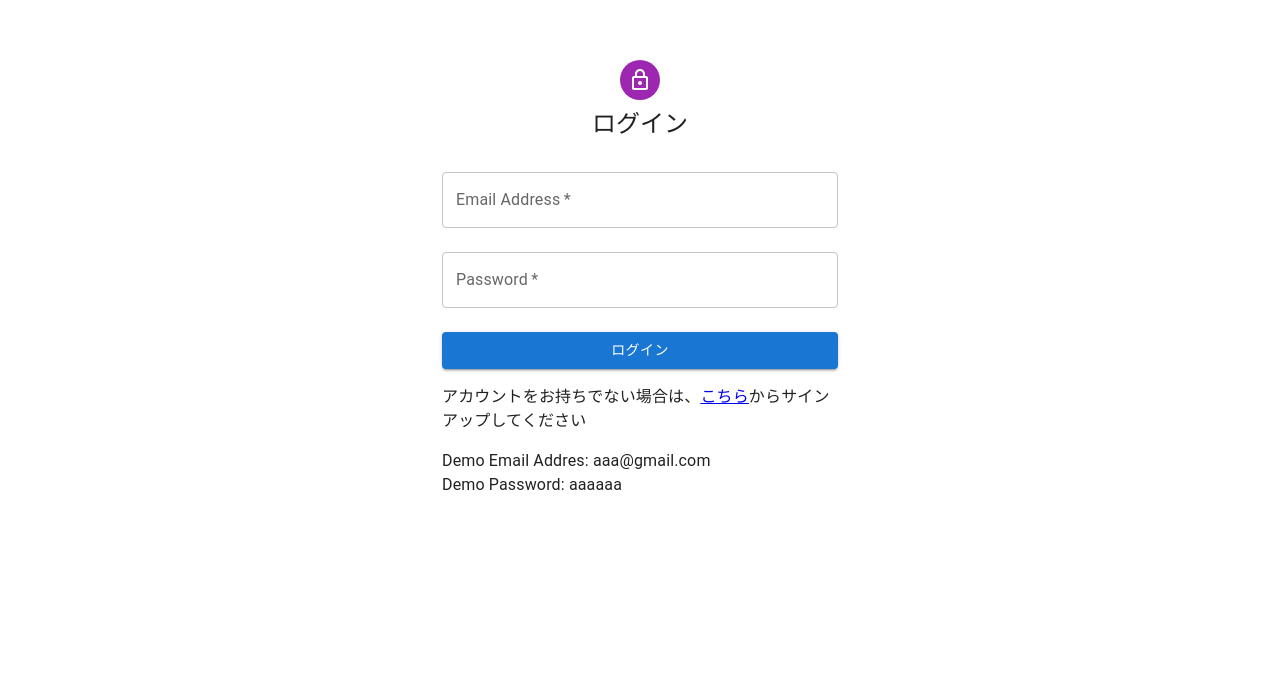
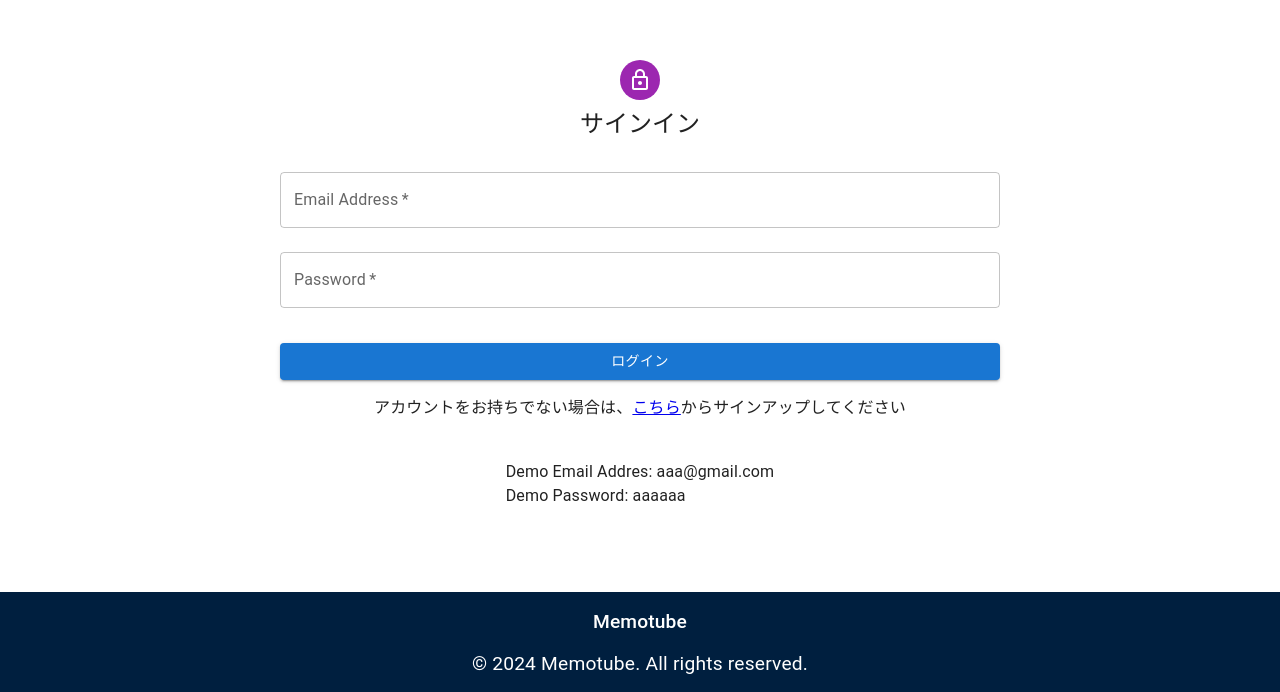
Before and after one commit to yosh-25/api-tiral, a Next.js app: page /signin in a window 1280 px wide. Shown: the part 108-800 px from the top of the page. Built offline with nearby package versions, Linux system fonts and the light colour scheme; no server answers.

Commit message:
improve readbility of the code

```diff
--- a/src/app/components/Footer.tsx
+++ b/src/app/components/Footer.tsx
@@ -10,9 +10,9 @@ const Footer = () => {
     <Box
       component="footer"
       sx={{
-        position: isSearchPage? 'fixed': null,
-        bottom: isSearchPage? '0' : null,
-        height: isSearchPage? '10vh': null,
+        position: 'fixed',
+        bottom: '0',
+        height: { xs:"85px", md:'100px'},
         width: '100%',
         display: 'flex',
         flexDirection: 'column',
--- a/src/app/layout.tsx
+++ b/src/app/layout.tsx
@@ -14,9 +14,9 @@ const metadata: Metadata = {
   title: "Memotube",
   description:
     "Youtubeで気になったシーンに対してメモが作成でき、後で見直しができるアプリです。",
-    icons: {
-      icon: '/favicon.ico',
-    },
+  icons: {
+    icon: "/favicon.ico",
+  },
 };
 
 const theme = createTheme();
@@ -26,7 +26,6 @@ export default function RootLayout({
 }: Readonly<{
   children: React.ReactNode;
 }>) {
-
   // "/signin", "/signup"ではheaderを表示しない
   const pathname = usePathname();
   const pathsWithNoHeader = ["/signin", "/signup"];
@@ -45,23 +44,24 @@ export default function RootLayout({
         <AuthProvider>
           <RecoilRoot>
             <ThemeProvider theme={theme}>
-              <CssBaseline/>
+              <CssBaseline />
               {isNoHeaderPage ? null : <Header />}
-
+              <Box sx={{mb:{ xs:"85px", md:'150px'}}}>
               <Box
                 sx={{
-                  mt:  "160px",
+                  mt: "160px",
                   mx: "auto",
                   width: {
                     xs: "100%",
                     md: "70%",
                   },
-                  minHeight: "100vh"
+                  minHeight: "100vh",
                 }}
               >
                 {children}
               </Box>
-              <Footer/>
+              <Footer />
+              </Box>
             </ThemeProvider>
           </RecoilRoot>
         </AuthProvider>
--- a/src/app/signin/page.tsx
+++ b/src/app/signin/page.tsx
@@ -3,7 +3,7 @@ import React, { useState } from "react";
 import { useRouter } from "next/navigation";
 import { signInWithEmailAndPassword, getAuth, signOut } from "firebase/auth";
 import { useAuth } from "@/context/AuthContext";
-import {} from "firebase/auth";
+import { User } from "firebase/auth";
 import { FirebaseError } from "@firebase/util";
 import { auth } from "@/lib/firebase";
 import {
@@ -13,6 +13,7 @@ import {
   TextField,
   Grid,
   Container,
+  Alert,
 } from "@mui/material";
 import LockOutlinedIcon from "@mui/icons-material/LockOutlined";
 import MainButton from "../components/elements/buttons/mainButton";
@@ -21,9 +22,11 @@ const Signin = () => {
   const router = useRouter();
   const [email, setEmail] = useState<string>("");
   const [password, setPassword] = useState<string>("");
-  const { currentUser }: any = useAuth();
+  const [error, setError] = useState<string>("");
+  const { currentUser }: { currentUser: User | null } = useAuth();
 
-  if (currentUser) router.replace("/mypage"); // ログインしていなければサインインページへ転
+  // ログインしていなければサインインページへ遷移
+  if (currentUser) router.replace("/mypage");
 
   const doSignin = async (event: React.FormEvent) => {
     event.preventDefault();
@@ -34,26 +37,33 @@ const Signin = () => {
         email,
         password
       );
-      // サインアップ成功時の処理
+      // サインイン成功時の処理
       console.log("User signed in:", userCredential);
       setEmail("");
       setPassword("");
     } catch (e) {
+      //失敗時の処理
       if (e instanceof FirebaseError) {
+        if (e.code === "auth/wrong-password") {
+          setError("パスワードが間違っています。");
+        } else if (e.code === "auth/user-not-found") {
+          setError("ユーザーが見つかりません。");
+        } else {
+          setError("サインイン中にエラーが発生しました。もう一度お試しください。");
+        }
         console.log(e);
       }
     }
   };
 
   return (
-    <Container component="main" maxWidth="xs">
+    <Box sx={{maxWidth:{xs:"90%", md:"800px"},mx:"auto"}} >
       <Box
         sx={{
-          marginTop: 8,
+          mt: "64px",
           display: "flex",
           flexDirection: "column",
           alignItems: "center",
-          minHeight: "80vh",
         }}
       >
         <Box
@@ -68,10 +78,10 @@ const Signin = () => {
             <LockOutlinedIcon />
           </Avatar>
           <Typography component="h1" variant="h5">
-            ログイン
+            サインイン
           </Typography>
         </Box>
-        <Box component="form" noValidate onSubmit={doSignin}>
+        <Box component="form" noValidate onSubmit={doSignin} sx={{ width: "90%" }}>
           <Grid container spacing={3}>
             <Grid item xs={12}>
               <TextField
@@ -99,10 +109,15 @@ const Signin = () => {
               />
             </Grid>
           </Grid>
-          <MainButton fullWidth sx={{ mt: 3, mb: 2 }}>
+          {error && (
+            <Alert severity="error" sx={{ mt: "16px" }}>
+              {error}
+            </Alert>
+          )}
+          <MainButton fullWidth sx={{ mt: "35px", mb: "16px" }}>
             ログイン
           </MainButton>
-          <Grid container justifyContent="flex-end">
+          <Grid container justifyContent="center" spacing={3}>
             <Grid item>
               <Box>
                 <span>
@@ -111,15 +126,16 @@ const Signin = () => {
                 </span>
               </Box>
             </Grid>
-          </Grid>
-          <Box sx={{ mt: "1rem" }}>
+            <Grid item sx={{ mt: "1rem" }}>
             Demo Email Addres: aaa@gmail.com
             <br />
             Demo Password: aaaaaa
-          </Box>
+          </Grid>
+          </Grid>
+
         </Box>
       </Box>
-    </Container>
+    </Box>
   );
 };
 // ヘッダーを表示しないフラグを設定
```
Also changed, not shown: src/app/signup/page.tsx (+15 -22 lines).
